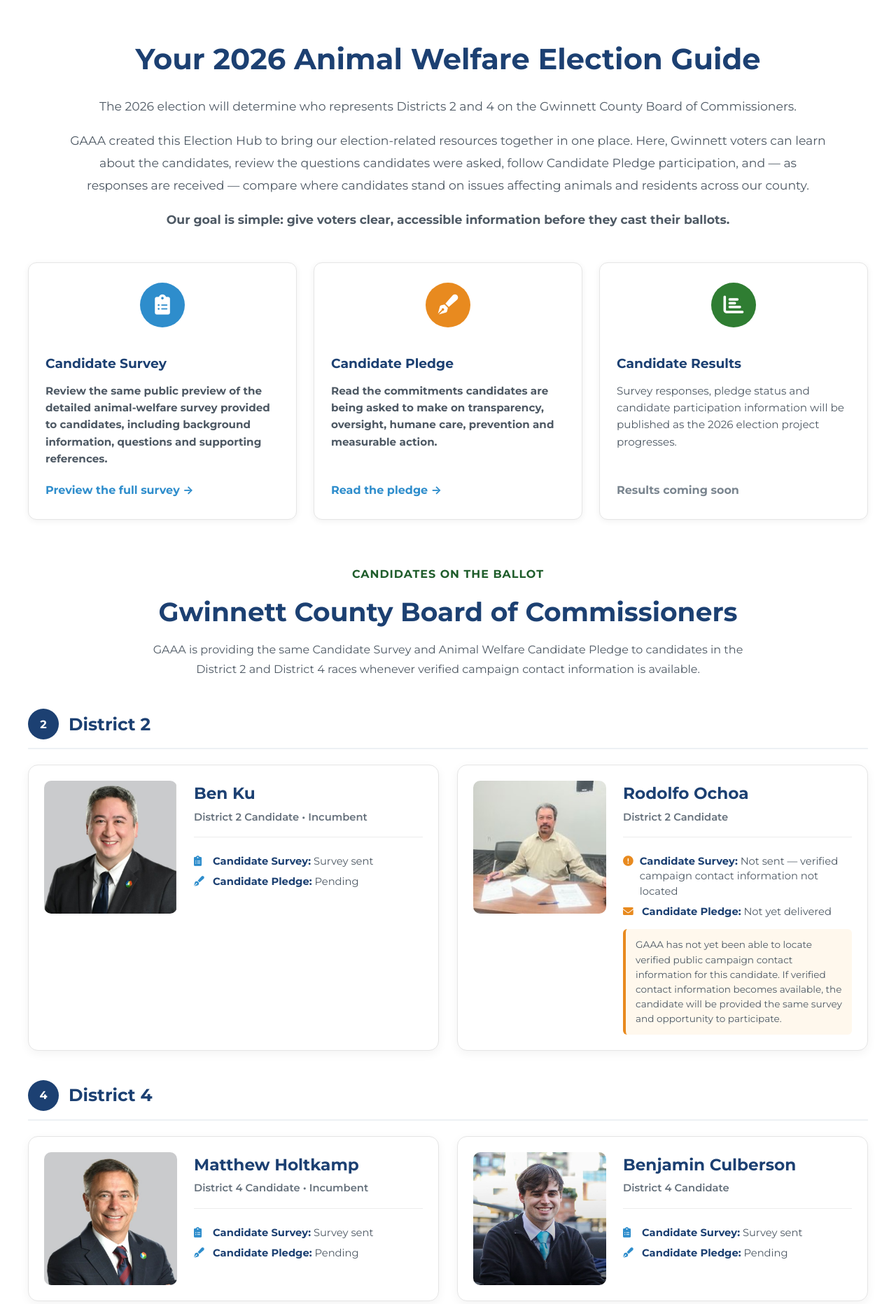
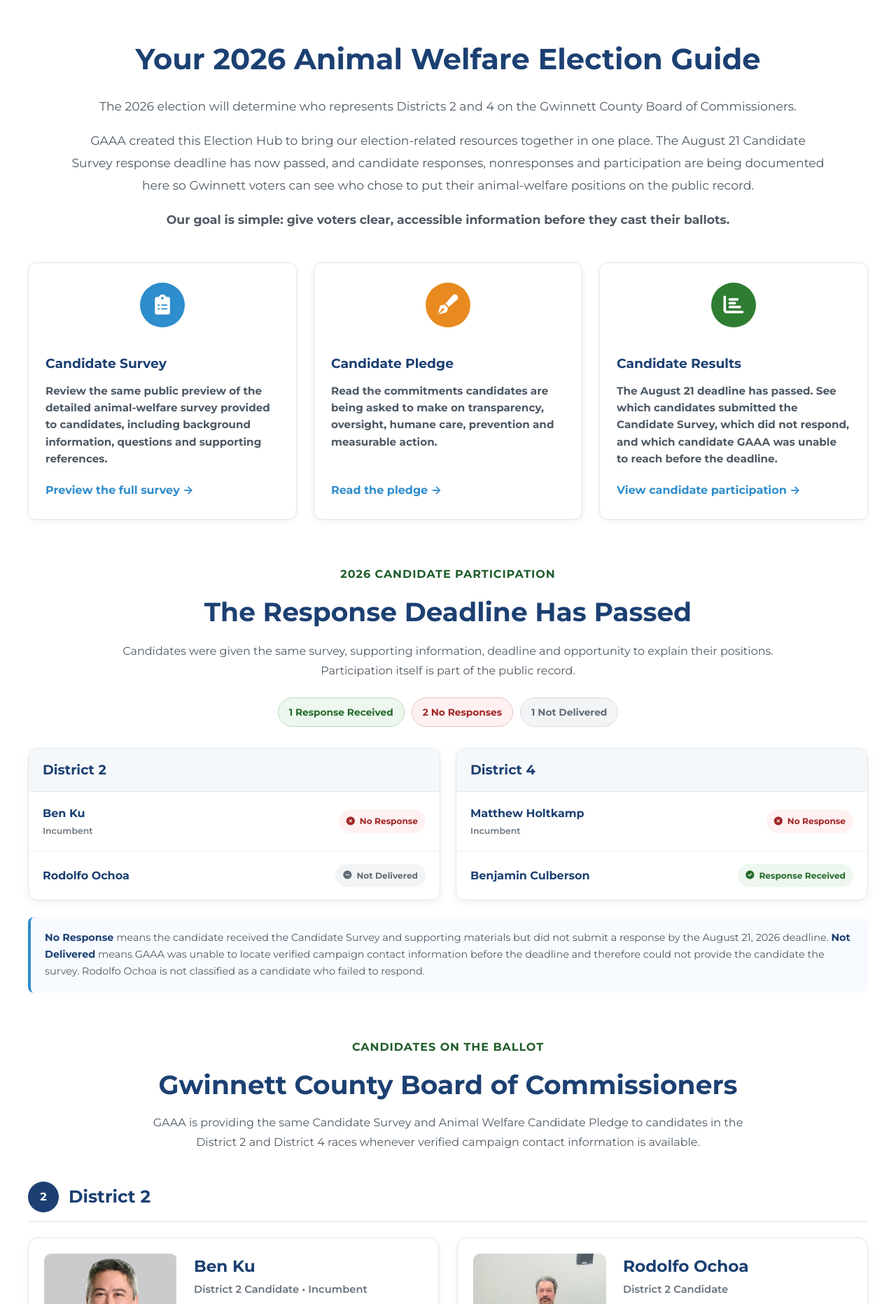
Before and after one commit to whitleybacon/gwinnett-animal-advocacy-alliance, a Jekyll site: the page built from election-2026/index.html, in a window 1280 px wide, cut to the strip 748-2612 px from the top of the page. Shown: the whole strip at 70% size. Built offline with Jekyll 4.4.1, drawn with Linux system fonts in a browser that asks for light colours.

Commit message:
Update index.html

```diff
--- a/election-2026/index.html
+++ b/election-2026/index.html
@@ -86,6 +86,31 @@
   .election-resource-grid .results-coming-soon span {
     color: #7a858f;
   }
+
+
+  /* Candidate participation / results */
+  .candidate-results-summary{max-width:1200px;margin:0 auto 65px}
+  .candidate-results-header{max-width:950px;margin:0 auto 28px;text-align:center}
+  .candidate-results-header h2{margin:0 0 12px;color:var(--accent);font-size:2.35rem}
+  .candidate-results-header p{margin:0 auto;line-height:1.75}
+  .results-count{display:flex;flex-wrap:wrap;justify-content:center;gap:10px;margin:24px auto 30px}
+  .results-count span{display:inline-flex;align-items:center;justify-content:center;padding:9px 15px;border-radius:999px;font-size:.86rem;font-weight:700}
+  .count-response{background:#edf7ee;color:#246b2a;border:1px solid #b9dcbc}
+  .count-no-response{background:#fff1f1;color:#a12626;border:1px solid #edc0c0}
+  .count-not-delivered{background:#f2f4f6;color:#616c76;border:1px solid #d7dde2}
+  .candidate-results-grid{display:grid;grid-template-columns:repeat(2,minmax(0,1fr));gap:22px}
+  .candidate-results-race{overflow:hidden;border:1px solid #dfe6eb;border-radius:14px;background:#fff;box-shadow:0 4px 14px rgba(0,0,0,.05)}
+  .candidate-results-race h3{margin:0;padding:15px 20px;background:#f5f8fb;border-bottom:1px solid #e3e8ec;color:var(--accent);font-size:1.2rem}
+  .candidate-result-row{display:grid;grid-template-columns:minmax(0,1fr) auto;gap:18px;align-items:center;padding:18px 20px;border-bottom:1px solid #edf0f2}
+  .candidate-result-row:last-child{border-bottom:0}
+  .candidate-result-name{color:var(--accent);font-weight:700}
+  .candidate-result-name small{display:block;margin-top:2px;color:#6b7680;font-size:.78rem;font-weight:600}
+  .result-status{display:inline-flex;align-items:center;gap:7px;padding:7px 11px;border-radius:999px;font-size:.76rem;font-weight:800;white-space:nowrap}
+  .result-status.response{background:#edf7ee;color:#246b2a}
+  .result-status.no-response{background:#fff1f1;color:#a12626}
+  .result-status.not-delivered{background:#f2f4f6;color:#616c76}
+  .results-method{margin:24px 0 0;padding:18px 20px;background:#f7fbff;border-left:4px solid var(--light);border-radius:8px;font-size:.9rem;line-height:1.65}
+  .results-method strong{color:var(--accent)}
 
   .candidate-section {
     max-width: 1200px;
@@ -316,6 +341,21 @@
       margin-bottom: 45px;
     }
 
+    .candidate-results-grid {
+      grid-template-columns: 1fr;
+    }
+
+    .candidate-result-row {
+      grid-template-columns: 1fr;
+      gap: 9px;
+      align-items: start;
+    }
+
+    .result-status {
+      width: fit-content;
+      white-space: normal;
+    }
+
     .candidate-card {
       grid-template-columns: 1fr;
       padding: 20px;
@@ -371,10 +411,10 @@
 
       <p>
           GAAA created this Election Hub to bring our election-related resources
-          together in one place. Here, Gwinnett voters can learn about the candidates,
-          review the questions candidates were asked, follow Candidate Pledge
-          participation, and — as responses are received — compare where candidates
-          stand on issues affecting animals and residents across our county.
+          together in one place. The August 21 Candidate Survey response deadline has
+          now passed, and candidate responses, nonresponses and participation are being
+          documented here so Gwinnett voters can see who chose to put their animal-welfare
+          positions on the public record.
       </p>
 
       <p>
@@ -412,18 +452,72 @@
       <span>Read the pledge →</span>
     </a>
 
-    <div class="home-card results-coming-soon" aria-label="Candidate results coming soon">
+    <a class="home-card" href="#candidate-results">
       <div class="home-card-icon icon-green">
         <i class="fas fa-chart-bar" aria-hidden="true"></i>
       </div>
       <h3>Candidate Results</h3>
       <p>
-        Survey responses, pledge status and candidate participation information
-        will be published as the 2026 election project progresses.
+        The August 21 deadline has passed. See which candidates submitted the
+        Candidate Survey, which did not respond, and which candidate GAAA was
+        unable to reach before the deadline.
       </p>
-      <span>Results coming soon</span>
+      <span>View candidate participation →</span>
+    </a>
+
+  </section>
+
+
+  <section class="candidate-results-summary" id="candidate-results">
+    <div class="candidate-results-header">
+      <span class="section-label">2026 Candidate Participation</span>
+      <h2>The Response Deadline Has Passed</h2>
+      <p>
+        Candidates were given the same survey, supporting information, deadline
+        and opportunity to explain their positions. Participation itself is part
+        of the public record.
+      </p>
+      <div class="results-count">
+        <span class="count-response">1 Response Received</span>
+        <span class="count-no-response">2 No Responses</span>
+        <span class="count-not-delivered">1 Not Delivered</span>
+      </div>
     </div>
 
+    <div class="candidate-results-grid">
+      <div class="candidate-results-race">
+        <h3>District 2</h3>
+        <div class="candidate-result-row">
+          <div class="candidate-result-name">Ben Ku<small>Incumbent</small></div>
+          <span class="result-status no-response"><i class="fas fa-circle-xmark"></i>No Response</span>
+        </div>
+        <div class="candidate-result-row">
+          <div class="candidate-result-name">Rodolfo Ochoa</div>
+          <span class="result-status not-delivered"><i class="fas fa-circle-minus"></i>Not Delivered</span>
+        </div>
+      </div>
+
+      <div class="candidate-results-race">
+        <h3>District 4</h3>
+        <div class="candidate-result-row">
+          <div class="candidate-result-name">Matthew Holtkamp<small>Incumbent</small></div>
+          <span class="result-status no-response"><i class="fas fa-circle-xmark"></i>No Response</span>
+        </div>
+        <div class="candidate-result-row">
+          <div class="candidate-result-name">Benjamin Culberson</div>
+          <span class="result-status response"><i class="fas fa-circle-check"></i>Response Received</span>
+        </div>
+      </div>
+    </div>
+
+    <div class="results-method">
+      <strong>No Response</strong> means the candidate received the Candidate Survey
+      and supporting materials but did not submit a response by the August 21, 2026
+      deadline. <strong>Not Delivered</strong> means GAAA was unable to locate verified
+      campaign contact information before the deadline and therefore could not provide
+      the candidate the survey. Rodolfo Ochoa is not classified as a candidate who
+      failed to respond.
+    </div>
   </section>
 
   <section class="candidate-section">
```
